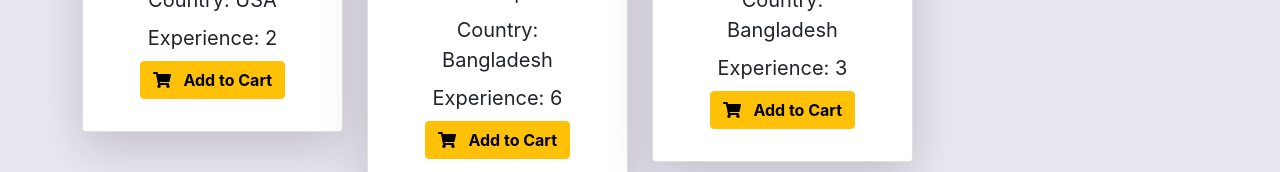
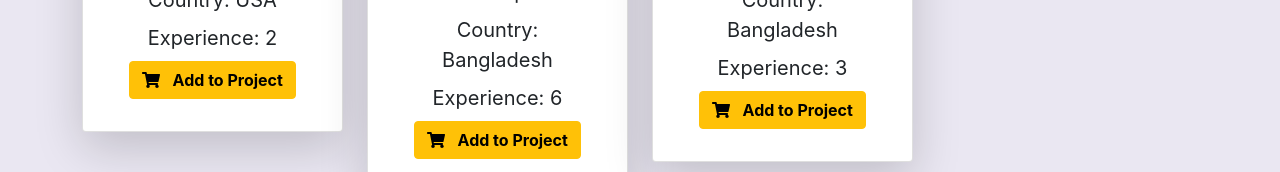
Before and after one commit to karakib2k18/Banking-System-Developers, a React (Create React App) app: page / in a window 1280 px wide. Shown: the part 780-952 px from the top of the page. Built offline with nearby package versions, Linux system fonts and the light colour scheme.

Commit message:
cart-to-project

```diff
--- a/src/components/Developers/Developers.js
+++ b/src/components/Developers/Developers.js
@@ -22,7 +22,7 @@ const Developers = (props) => {
                     <p>Experience: {experience}</p>
                     {
                         // ADD to cart and Already added functionality add in this button
-                        isAdded ? <Button variant="danger"><span className="ps-2 fw-bolder">Already Added  </span></Button> : <Button onClick={() => props.handleAddBudget(props.user)} variant="warning">{element} <span className="ps-2 fw-bolder">Add to Cart</span></Button>
+                        isAdded ? <Button variant="danger"><span className="ps-2 fw-bolder">Already Added  </span></Button> : <Button onClick={() => props.handleAddBudget(props.user)} variant="warning">{element} <span className="ps-2 fw-bolder">Add to Project</span></Button>
                     }
 
                 </Card.Body>
```
